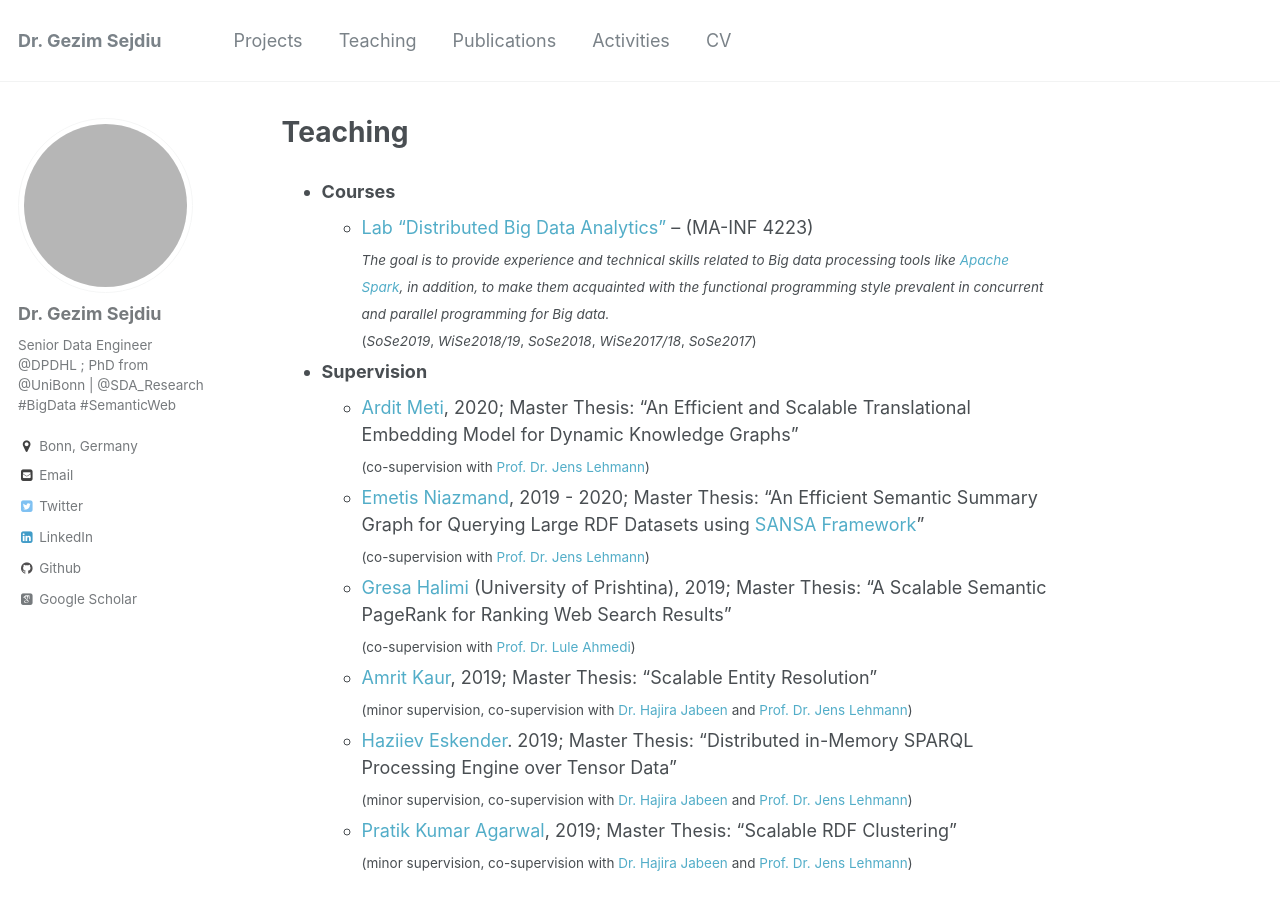
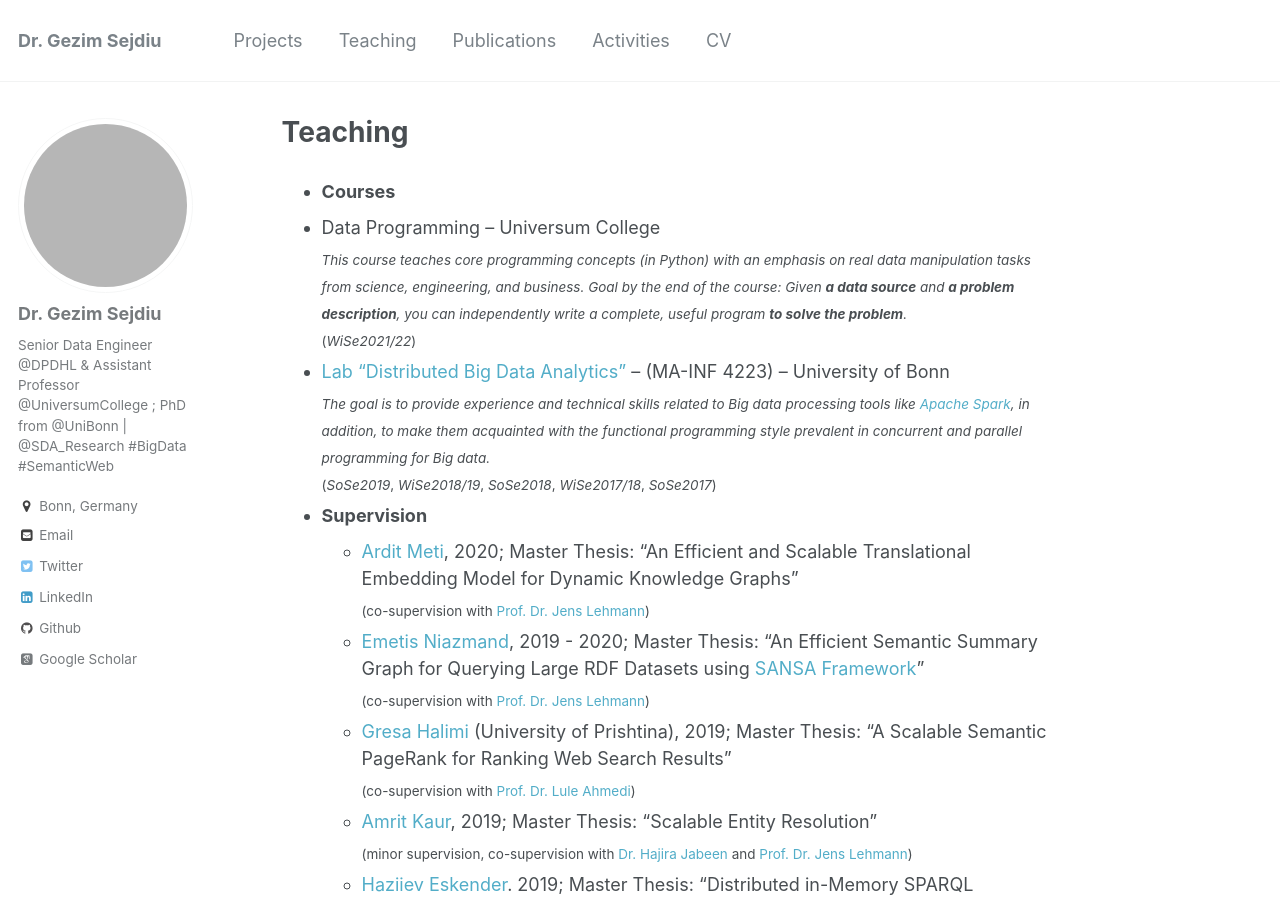
Before and after one commit to GezimSejdiu/gezimsejdiu.github.io, a Jekyll site: the page built from _pages/teaching.md, in a window 1280 px wide and 900 px high. Built offline with Jekyll 4.4.1, drawn with Linux system fonts in a browser that asks for light colours; some web fonts are replaced; grey boxes are pictures that could not be loaded.

Commit message:
Update my CV

```diff
--- a/_config.yml
+++ b/_config.yml
@@ -10,7 +10,7 @@ locale                   : "en-US"
 title                    : "Dr. Gezim Sejdiu"
 title_separator          : "-"
 name                     : &name "Dr. Gezim Sejdiu"
-description              : &description "Senior Data Engineer at Deutsche Post DHL Group, PhD from University of Bonn"
+description              : &description "Senior Data Engineer at Deutsche Post DHL Group & Assistant Professor of Computer Science at Universum College, PhD from University of Bonn"
 url                      : https://gezimsejdiu.github.io/ # the base hostname & protocol for your site e.g. "https://mmistakes.github.io"
 baseurl                  : "" # the subpath of your site, e.g. "/blog"
 repository               : "GezimSejdiu/gezimsejdiu.github.io"
@@ -80,7 +80,7 @@ analytics:
 author:
   name             : "Dr. Gezim Sejdiu"
   avatar           : "https://avatars3.githubusercontent.com/u/5259296?s=400&u=2923073a71257798968eb57c860c45d4e7a18d72&v=4"
-  bio              : "Senior Data Engineer @DPDHL ; PhD from @UniBonn | @SDA_Research #BigData #SemanticWeb"
+  bio              : "Senior Data Engineer @DPDHL & Assistant Professor @UniversumCollege ; PhD from @UniBonn | @SDA_Research #BigData #SemanticWeb"
   location         : "Bonn, Germany"
   employer         :
   googlescholar    : "https://scholar.google.com/citations?user=Lpbwr9oAAAAJ&hl=en"
--- a/_pages/teaching.md
+++ b/_pages/teaching.md
@@ -5,7 +5,11 @@ author_profile: true
 ---
 
 * **Courses**
-  * [Lab “Distributed Big Data Analytics”](https://github.com/SmartDataAnalytics/MA-INF-4223-DBDA-Lab)  – (MA-INF 4223)<br />
+ * Data Programming -- Universum College<br />
+  <sub> _This course teaches core programming concepts (in Python) with an emphasis on real data manipulation tasks from science, engineering, and business.
+  Goal by the end of the course: Given **a data source** and **a problem description**, you can independently write a complete, useful program **to solve the problem**._ <br />
+  (_WiSe2021/22_)
+  * [Lab “Distributed Big Data Analytics”](https://github.com/SmartDataAnalytics/MA-INF-4223-DBDA-Lab)  – (MA-INF 4223) -- University of Bonn<br />
   <sub> _The goal is to provide experience and technical skills related to Big data processing tools like [Apache Spark](http://spark.apache.org/), in addition, to make them acquainted with the functional programming style prevalent in concurrent and parallel programming for Big data._ <br />
   (_SoSe2019_, _WiSe2018/19_, _SoSe2018_, _WiSe2017/18_, _SoSe2017_)
 * **Supervision**
```
Also changed, not shown: _pages/about.md (+5 -1 lines), _pages/cv.md (+6 -0 lines).
